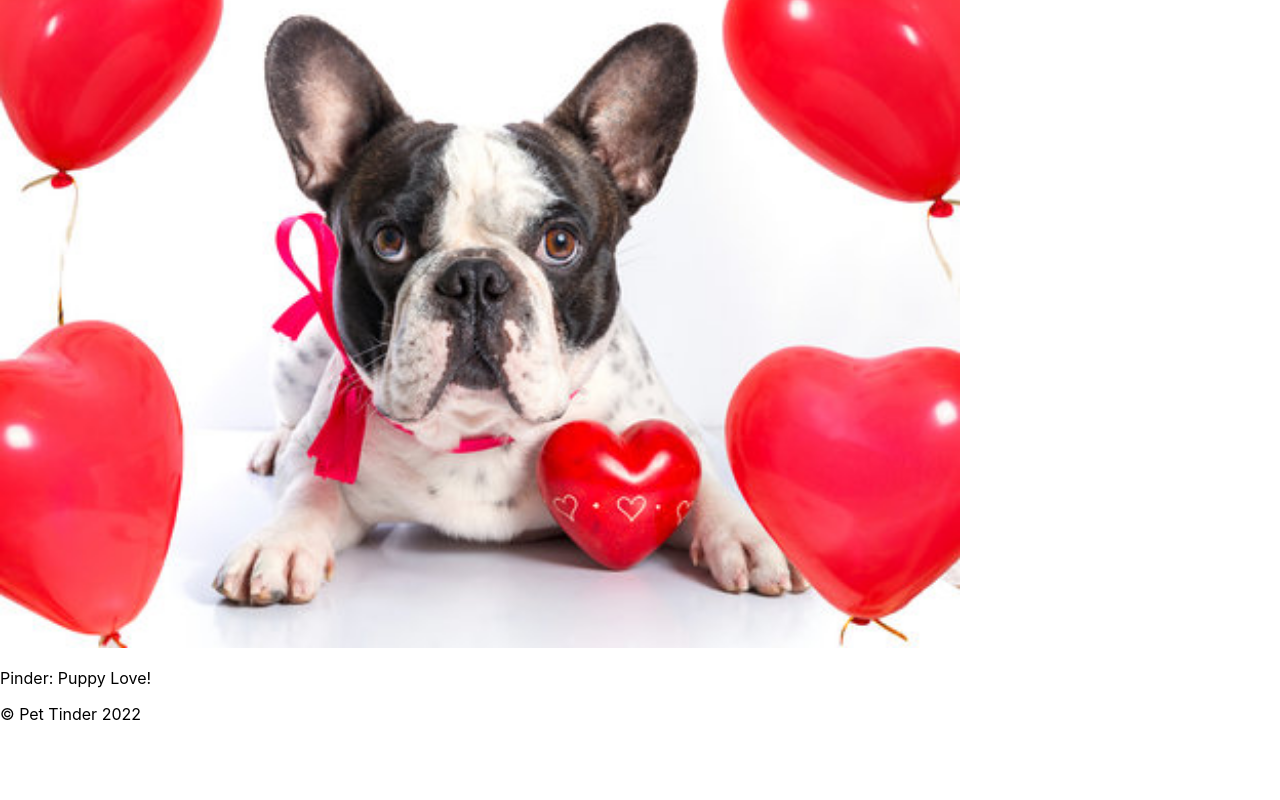
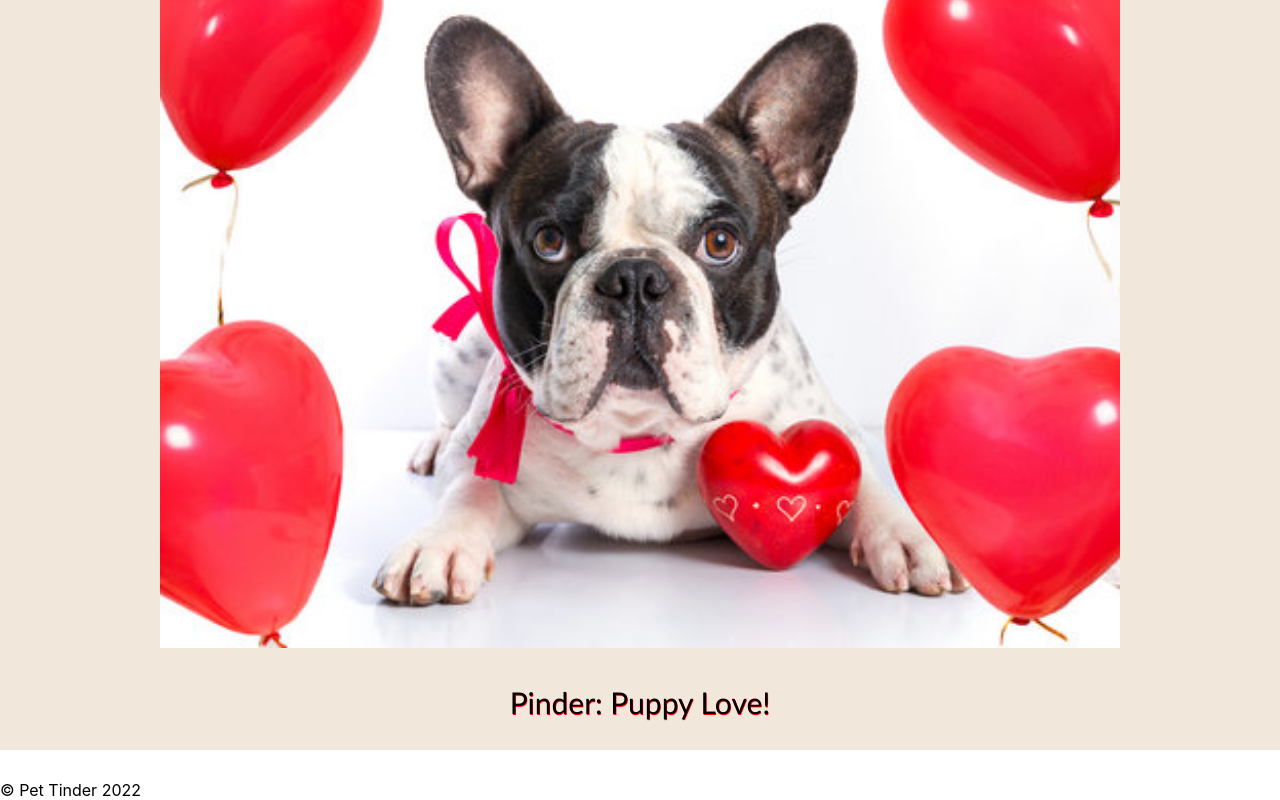
Before and after one commit to chrislee-webdev/pet-tinder, a React (Create React App) app in the folder client/: page / in a window 1280 px wide. Shown: the part 306-1106 px from the top of the page. Before the commit the page ends 1030 px from the top, so only its background shows below. Built offline with nearby package versions, Linux system fonts and the light colour scheme.

Commit message:
styled about

```diff
--- a/client/src/components/About/index.js
+++ b/client/src/components/About/index.js
@@ -1,5 +1,6 @@
 import React from "react";
 import coverImage from "../../assets/cover-image.jpeg";
+import '../../styles/About.css'
 
 function About() {
   return (
@@ -7,7 +8,7 @@ function About() {
       <img src={coverImage} style={{ width: "75%" }} alt="cover" />
 
       {/* title and decription of pet tinder */}
-      <p>Pinder: Puppy Love!</p>
+      <p className='pinderText'>Pinder: Puppy Love!</p>
     </section>
   );
 }
--- a/client/src/styles/About.css
+++ b/client/src/styles/About.css
@@ -1,3 +1,11 @@
 .AboutContainer{
-    color: red;
+ background-color: rgb(241, 232, 219);
+ text-align:center;
+ font-family: 'Trebuchet MS', 'Lucida Sans Unicode', 'Lucida Grande', 'Lucida Sans', Arial, sans-serif;
+ font-size:30px;
 }
+.pinderText{
+    font-family: 'Trebuchet MS', 'Lucida Sans Unicode', 'Lucida Grande', 'Lucida Sans', Arial, sans-serif;
+    padding-bottom: 30px;
+    text-shadow: .5px .5px red;
+}
```
